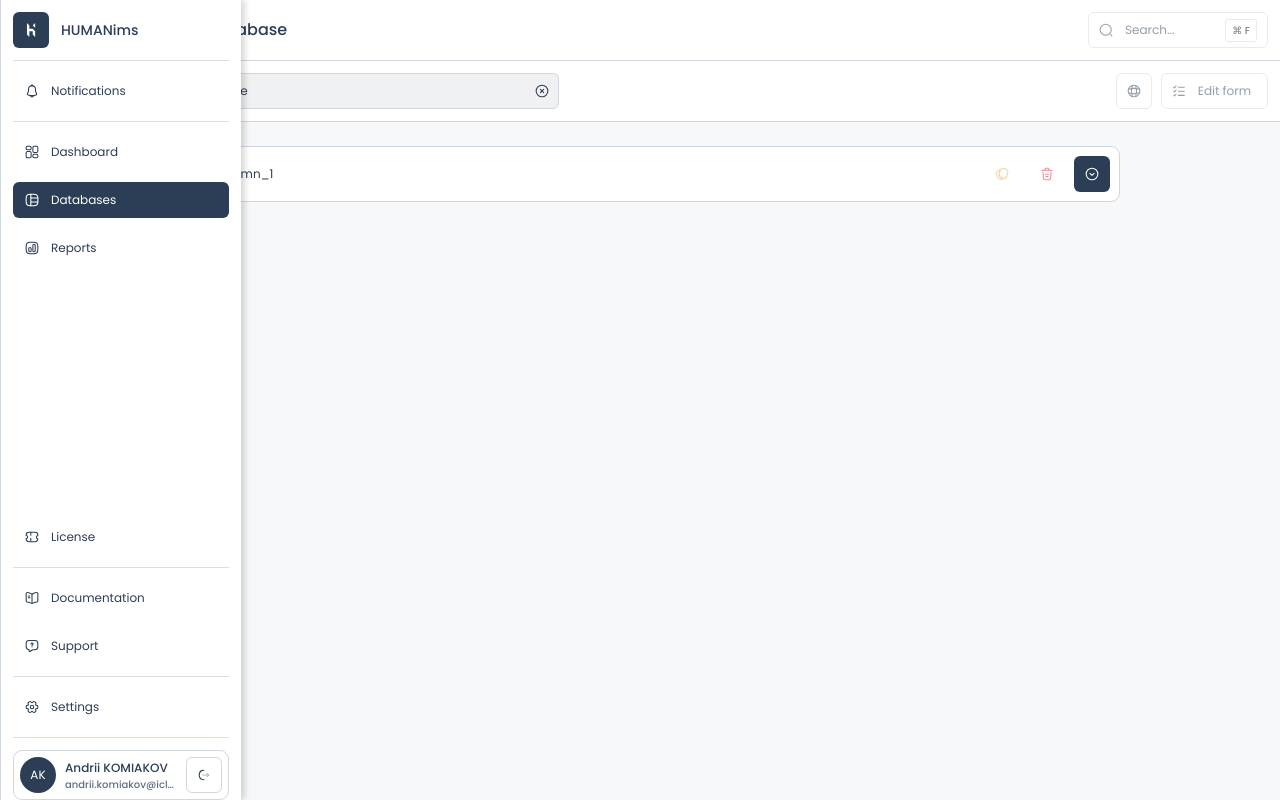
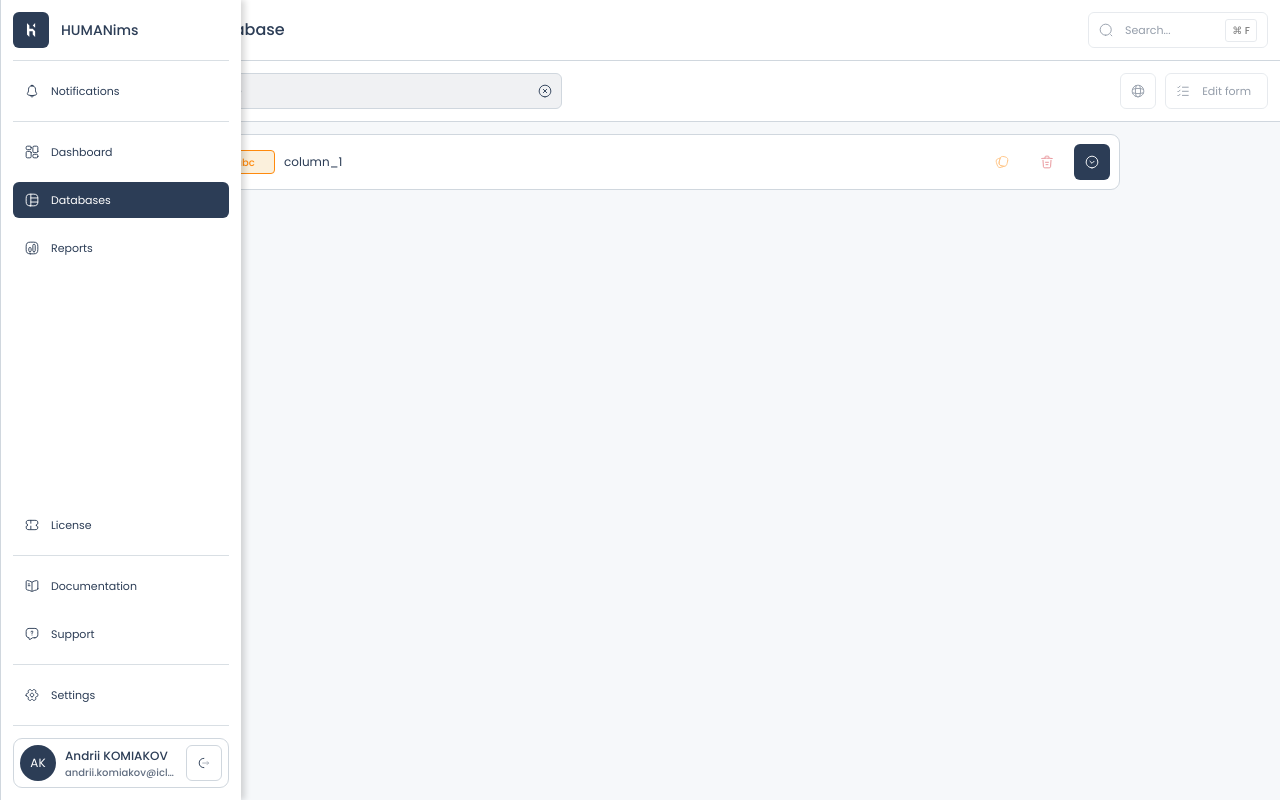
Before and after one commit to komiakov/HUMAINims_Vue, a Nuxt app: page /databases/new in a window 1280 px wide. Built offline with nearby package versions, Linux system fonts and the light colour scheme.

Commit message:
added types inicator

```diff
--- a/app/assets/colors.scss
+++ b/app/assets/colors.scss
@@ -9,9 +9,12 @@
     --accent: #2c3d56;            /* Accent color */
     --success: #2da44e;
     --danger: #cf222e;
-    --warning: #e3b341;
+    --warning: #ff8a0d;
     --info: #0969da;
     --white: #ffffff;
 
     --danger-op-25: #cf222d2b;
+    --warning-op-25: #e3a62d2a;
+    --info-op-25: #096bda29;
+    --success-op-25: #2da44f33;
 }
--- a/app/assets/globals.scss
+++ b/app/assets/globals.scss
@@ -17,7 +17,7 @@ body {
     height: 14px;
 
     path {
-      stroke-width: 1.8px;
+      stroke-width: 1.6px;
     }
   }
 }
--- a/app/assets/typography.scss
+++ b/app/assets/typography.scss
@@ -1,9 +1,14 @@
 @mixin tx-xs-regular {
   font-size: 10px;
+  font-weight: 500;
+}
+
+@mixin tx-btn-bold {
+  font-size: 11px;
   font-weight: 400;
 }
 
-@mixin tx-btn-bold {
+@mixin tx-inpt-bold {
   font-size: 12px;
   font-weight: 400;
 }
--- a/app/components/hmnColumn.vue
+++ b/app/components/hmnColumn.vue
@@ -40,6 +40,9 @@ const trueFalse = ref([
         <div className="hmn-column__header container-flex">
             <section>
                 <HmnButton icon-left="move" class="move" />
+                <span class="hmn-column__header__type" id="text" v-if="column.type.value === 'text'">abc</span>
+                <span class="hmn-column__header__type" id="number" v-if="column.type.value === 'number'">123</span>
+                <span class="hmn-column__header__type" id="boolean" v-if="column.type.value === 'boolean'">t/f</span>
                 <span className="hmn-column__header__name">
                     {{ column.name.value }}
                 </span>
@@ -121,9 +124,47 @@ const trueFalse = ref([
     background-color: var(--bg-secondary);
 
     .hmn-column__header {
+        .hmn-column__header__type {
+            border-radius: 4px;
+            cursor: default;
+
+            &#text,
+            &#number,
+            &#boolean {
+                display: flex;
+                align-items: center;
+                justify-content: center;
+                height: 24px;
+                width: 60px;
+                @include tx-xs-regular;
+                transition: .3s all;
+            }
+
+            &#text {
+                color: var(--warning);
+                background-color: var(--warning-op-25);
+                border: 1px solid var(--warning);
+            }
+
+            &#number {
+                color: var(--info);
+                background-color: var(--info-op-25);
+                border: 1px solid var(--info);
+            }
+
+            &#boolean {
+                color: var(--success);
+                background-color: var(--success-op-25);
+                border: 1px solid var(--success);
+            }
+        }
+
         .hmn-column__header__name {
             @include tx-sm-regular;
             color: var(--ft-main);
+            white-space: nowrap;
+            overflow: hidden;
+            text-overflow: ellipsis;
             cursor: default;
         }
 
@@ -160,7 +201,7 @@ const trueFalse = ref([
 
                 &.input-block__half {
                     @include desktop-min(720px) {
-                         width: calc(50% - 6px) !important;
+                        width: calc(50% - 6px) !important;
                     }
                 }
 
--- a/app/components/hmnInput.vue
+++ b/app/components/hmnInput.vue
@@ -59,7 +59,7 @@ const emit = defineEmits(["update:modelValue"])
 
     input {
         flex: 1;
-        @include tx-btn-bold;
+        @include tx-inpt-bold;
         color: var(--ft-main);
     }
 
--- a/app/components/hmnSelect.vue
+++ b/app/components/hmnSelect.vue
@@ -73,7 +73,7 @@ onBeforeUnmount(() => {
     }
 
     .hmn-select__value {
-        @include tx-btn-bold;
+        @include tx-inpt-bold;
         color: var(--ft-main);
     }
 
--- a/app/components/hmnSidebar.vue
+++ b/app/components/hmnSidebar.vue
@@ -139,8 +139,6 @@ onMounted(() => {
         padding: 12px;
         background-color: var(--bg-secondary);
 
-        padding-bottom: env(safe-area-inset-bottom);
-
         @include desktop-min(960px) {
             width: 240px;
             #sidebar-close-btn-section {
--- a/app/layouts/default.vue
+++ b/app/layouts/default.vue
@@ -30,8 +30,8 @@ const { sidebarIsOpen } = useSidebar()
         grid-template-rows: auto auto 1fr;
 
         #ims-content-body {
-            height: calc(100% - 24px);
-            margin: 12px;
+            height: calc(100% - 18px);
+            margin: 12px 12px 6px 12px;
         }
     }
 }
--- a/app/pages/databases/new.vue
+++ b/app/pages/databases/new.vue
@@ -40,10 +40,6 @@ onBeforeUnmount(() => {
 </template>
 
 <style lang="scss">
-#ims-content-body {
-    padding: 12px;
-}
-
 #functional-panel__left {
     @include desktop-min(960px) {
         flex: .5;
```
